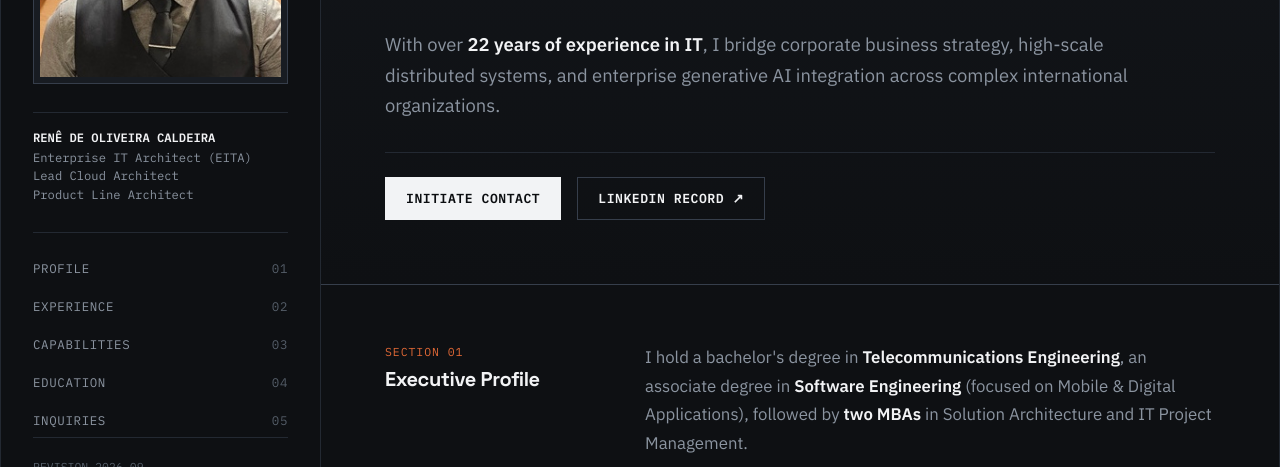
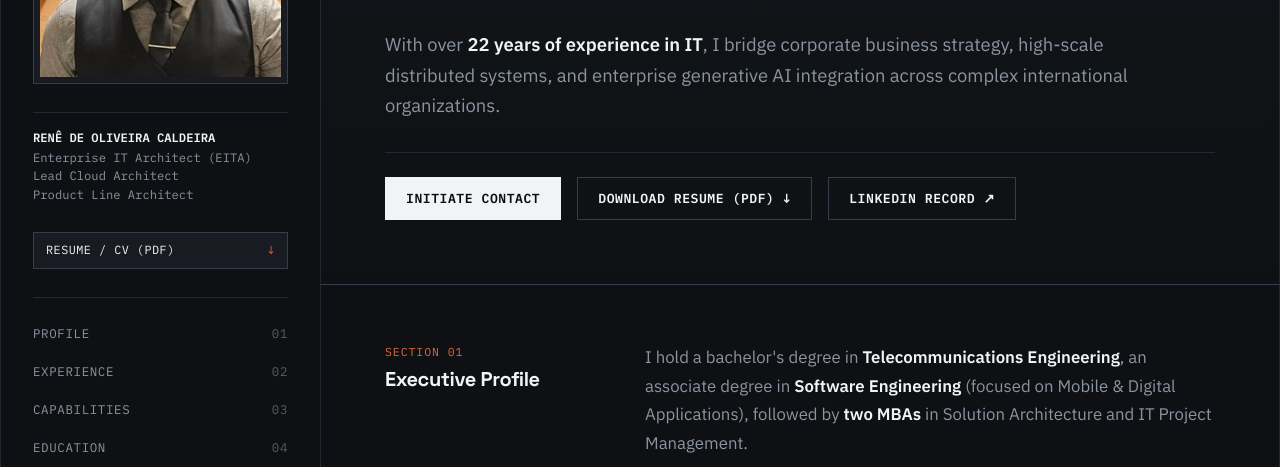
Before and after one commit to reneCaldeira/reneCaldeiraCV, a plain HTML site: page index.html in a window 1280 px wide. Shown: the part 325-792 px from the top of the page. Drawn offline with Linux system fonts and the light colour scheme.

Commit message:
Add downloadable resume.pdf and download links across site

```diff
--- a/index.html
+++ b/index.html
@@ -215,6 +215,27 @@
       color: var(--ink);
       font-weight: 600;
       margin-bottom: 2px;
+    }
+
+    .rail-resume-btn {
+      display: flex;
+      align-items: center;
+      justify-content: space-between;
+      padding: 8px 12px;
+      background: var(--surface);
+      border: 1px solid var(--rule-strong);
+      font-family: var(--font-mono);
+      font-size: 0.74rem;
+      letter-spacing: 0.04em;
+      text-transform: uppercase;
+      color: var(--ink);
+      transition: all 0.15s ease;
+    }
+
+    .rail-resume-btn:hover {
+      background: var(--surface-raised);
+      border-color: var(--signal);
+      color: var(--signal);
     }
 
     /* Index Nav */
@@ -846,6 +867,11 @@
           Product Line Architect
         </div>
 
+        <a href="resume.pdf" download="Resume_ReneCaldeira_en-US.pdf" class="rail-resume-btn">
+          <span>Resume / CV (PDF)</span>
+          <span style="color:var(--signal);">↓</span>
+        </a>
+
         <nav class="rail-nav" aria-label="Dossier Index">
           <a href="#profile" class="rail-nav-link">
             <span>Profile</span>
@@ -904,6 +930,9 @@
         <div class="hero-action-bar">
           <a href="mailto:renedeoliveiracaldeira@gmail.com" class="btn-action">
             Initiate Contact
+          </a>
+          <a href="resume.pdf" download="Resume_ReneCaldeira_en-US.pdf" class="btn-secondary">
+            Download Resume (PDF) ↓
           </a>
           <a href="https://www.linkedin.com/in/renecaldeira/" target="_blank" rel="noopener noreferrer" class="btn-secondary">
             LinkedIn Record ↗
@@ -1312,12 +1341,21 @@
                   <a href="https://renecaldeira.com.br">https://renecaldeira.com.br</a>
                 </td>
               </tr>
+              <tr>
+                <td class="col-label">Curriculum / CV</td>
+                <td class="col-val">
+                  <a href="resume.pdf" download="Resume_ReneCaldeira_en-US.pdf" style="color:var(--signal);">Download Full Resume (PDF) ↓</a>
+                </td>
+              </tr>
             </tbody>
           </table>
 
-          <div style="margin-top: 1rem;">
+          <div style="margin-top: 1.25rem; display: flex; flex-wrap: wrap; gap: 14px;">
             <a href="mailto:renedeoliveiracaldeira@gmail.com" class="btn-action">
               Send an Email Directly
+            </a>
+            <a href="resume.pdf" download="Resume_ReneCaldeira_en-US.pdf" class="btn-secondary">
+              Download Resume (PDF) ↓
             </a>
           </div>
         </div>
```
Also changed, not shown: 1 other file.
